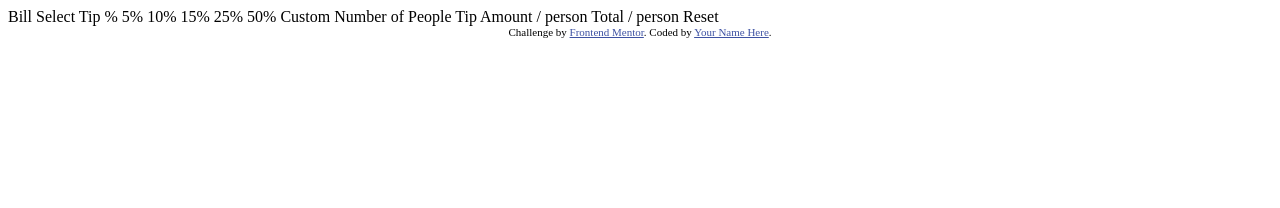
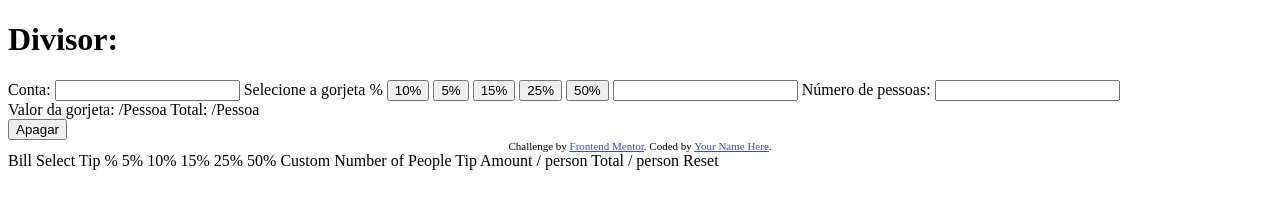
Before and after one commit to amandaduuaarte/Tip-calculator-app, a plain HTML site: page index.html in a window 1280 px wide. Drawn offline with Linux system fonts and the light colour scheme.

Commit message:
Initial structure

```diff
--- /dev/null
+++ b/Assets/Css/style.css
@@ -0,0 +1,3 @@
+*{
+    display: flex;
+}
--- a/index.html
+++ b/index.html
@@ -15,8 +15,46 @@
   </style>
 </head>
 <body>
+    <main>
+      <h1> Divisor: </h1>
+        <div>
+          <form action="" method="get" id="form">
 
-  Bill
+            <label class="form-label"for="bill"> Conta:</label>
+            <input class="form-input" id="bill" type="number" name="bill"/>
+            <label for="tip"> Selecione a gorjeta %</label>
+            <button class="form-btn"  type="submit" value="10%">10%</button>
+            <button class="form-btn"  type="submit" value="5%">5%</button>
+            <button class="form-btn"  type="submit" value="15%">15%</button>
+            <button class="form-btn"  type="submit" value="25%">25%</button>
+            <button class="form-btn"  type="submit" value="50%">50%</button>
+            <input class="form-input" id="tip" type="number" name="tip"/>
+            <label class="form-label" for="people">Número de pessoas:</label>
+            <input class="form-input" id="people" type="number"/>
+          </form>
+          <section class="info-section">
+            <span class="info-texts">
+              Valor da gorjeta:
+             /Pessoa
+            </span>
+            <span class="info-texts">
+              Total:
+              /Pessoa
+              </span>
+          </section>
+          <button class="form-btn" type="submit" value="reset" for="form">Apagar</button>
+        </div>
+
+    </main>
+    <footer  class="attribution">
+    Challenge by <a href="https://www.frontendmentor.io?ref=challenge" target="_blank">Frontend Mentor</a>.
+    Coded by <a href="#">Your Name Here</a>.
+  </footer>
+</body>
+</html>
+
+
+Bill
 
   Select Tip %
   5%
@@ -35,10 +73,3 @@
   / person
 
   Reset
-
-  <div class="attribution">
-    Challenge by <a href="https://www.frontendmentor.io?ref=challenge" target="_blank">Frontend Mentor</a>.
-    Coded by <a href="#">Your Name Here</a>.
-  </div>
-</body>
-</html>
```
Also changed, not shown: Assets/Js/script.js (added), 2 other files.
